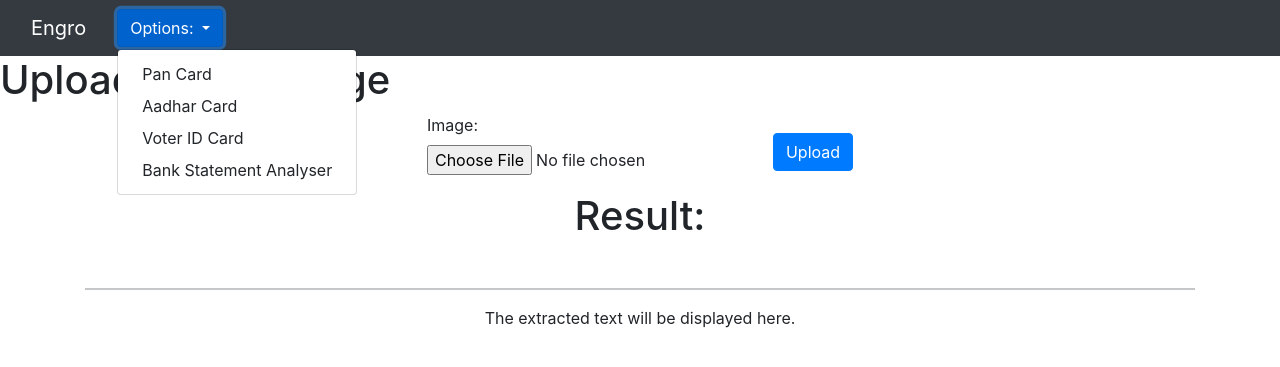
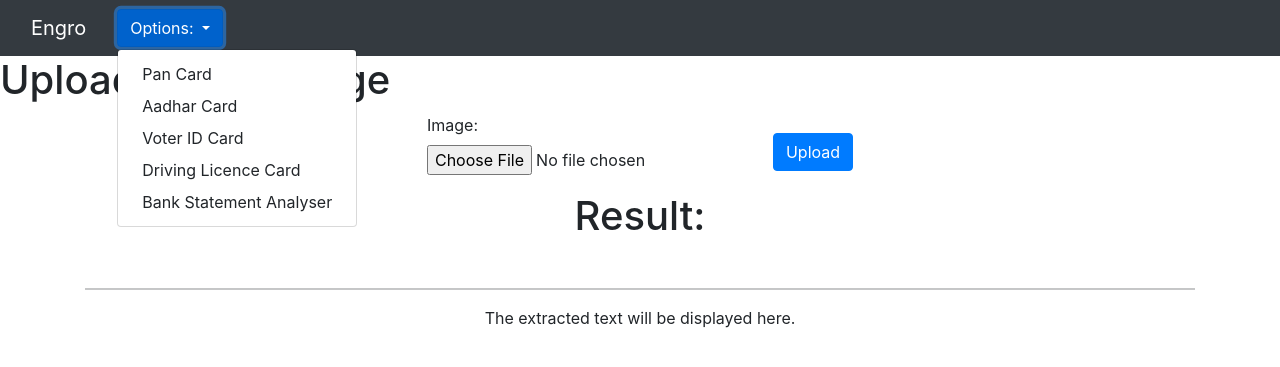
Before and after one commit to codewith-arijit/document-OCR, a Django app: page /aadhar/ in a window 1280 px wide, after a click on "Options:". Shown: the top 367 px of the page. Run offline with Django 3.2, Linux system fonts and the light colour scheme; some libraries are stand-ins or nearby versions.

Commit message:
index.html added driver/ url

```diff
--- a/pcard/templates/index.html
+++ b/pcard/templates/index.html
@@ -36,7 +36,7 @@
       <a class="dropdown-item" href="/pancard">Pan Card</a>
       <a class="dropdown-item" href="/aadhar">Aadhar Card</a>
       <a class="dropdown-item" href="/voterid">Voter ID Card</a>
-
+      <a class="dropdown-item" href="/driver">Driving Licence Card</a>
       <a class="dropdown-item" href="/bank_id">Bank Statement Analyser</a>
     </div>
   </div>
```
